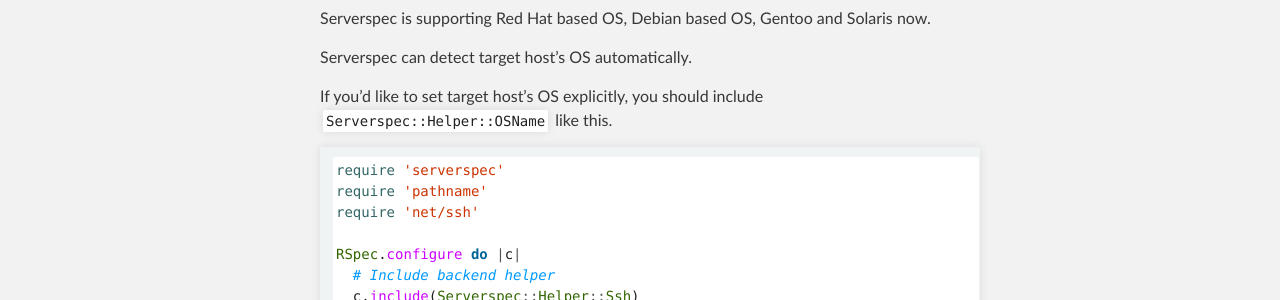
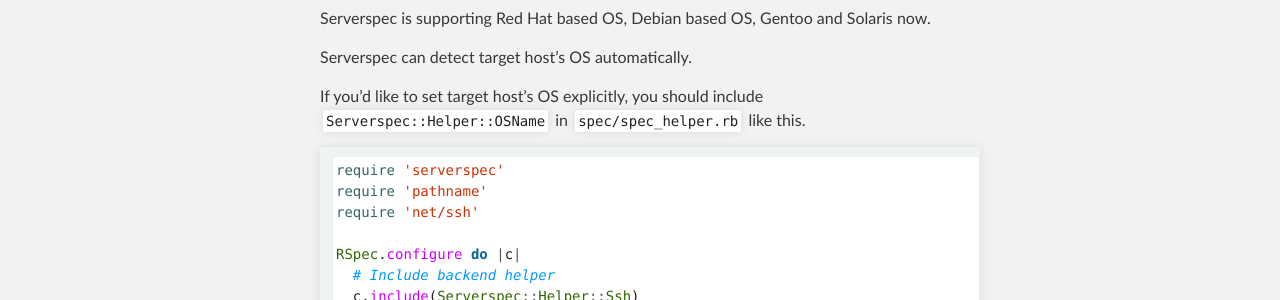
Before and after one commit to serverspec/serverspec.github.io, a Jekyll site: the page built from tutorial.md, in a window 1280 px wide. Shown: the part 909-1209 px from the top of the page. Built offline with Jekyll 4.4.1, drawn with Linux system fonts in a browser that asks for light colours; Markdown is read by kramdown in place of the engine named in the settings.

Commit message:
Fix tutorial

````diff
--- a/tutorial.md
+++ b/tutorial.md
@@ -41,7 +41,7 @@ Serverspec is supporting Red Hat based OS, Debian based OS, Gentoo and Solaris n
 
 Serverspec can detect target host's OS automatically.
 
-If you'd like to set target host's OS explicitly, you should include `Serverspec::Helper::OSName` like this.
+If you'd like to set target host's OS explicitly, you should include `Serverspec::Helper::OSName` in `spec/spec_helper.rb` like this.
 
 ```ruby
 require 'serverspec'
````
